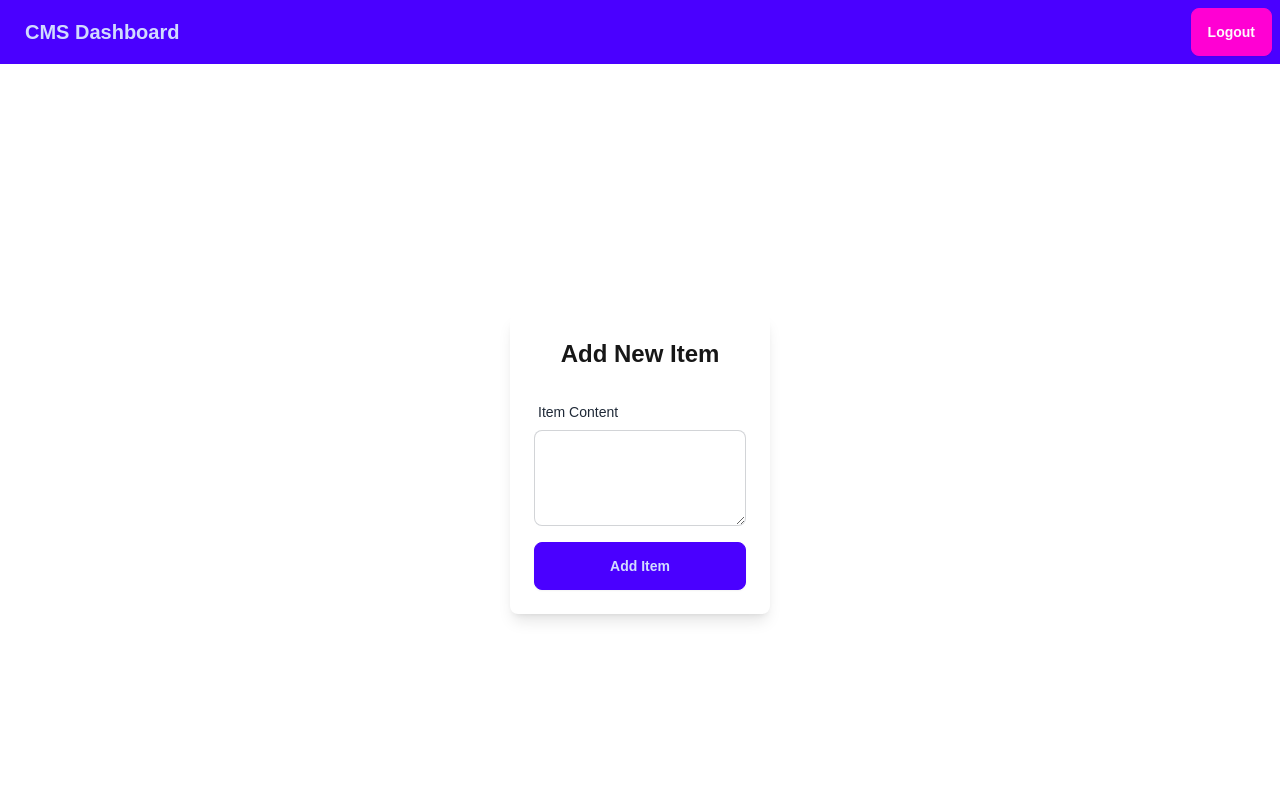
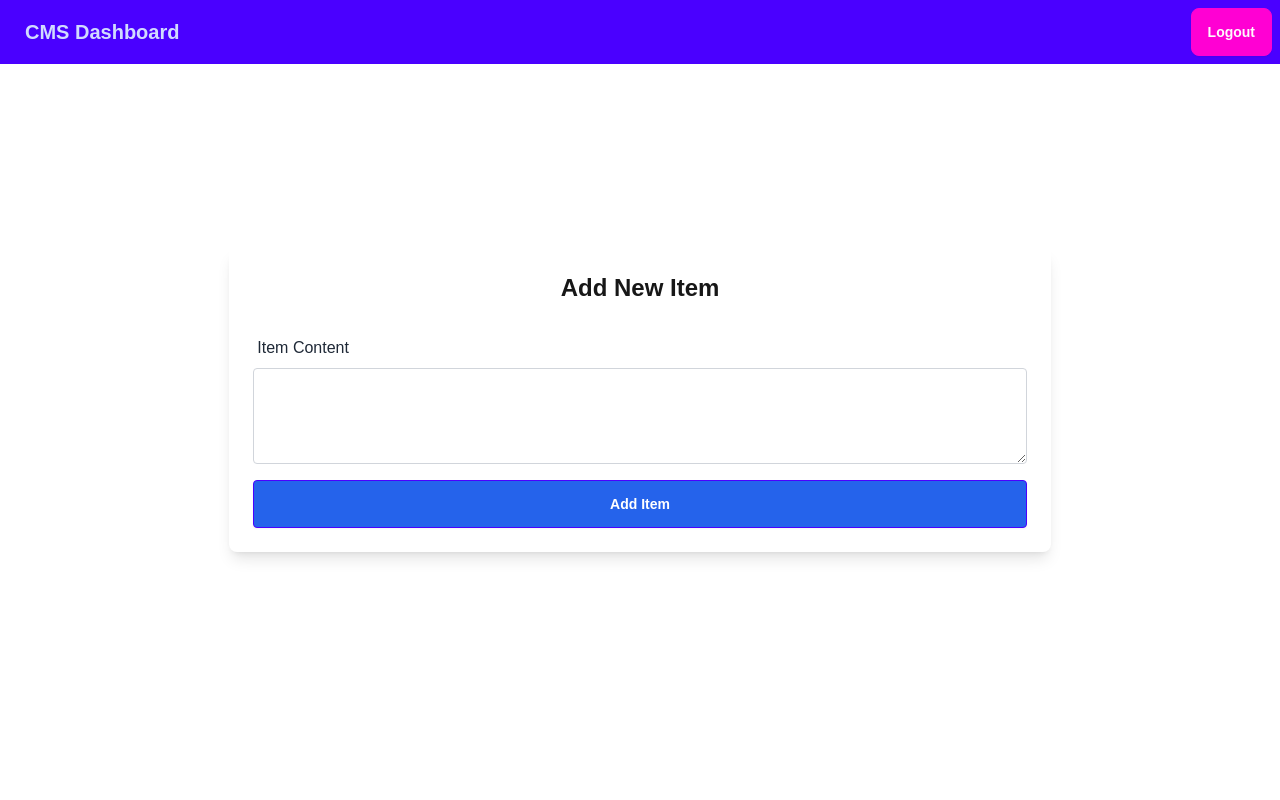
Before and after one commit to mkbhru/mecon-jobs-next, a Next.js app: page /cms/sections/1/items/new in a window 1280 px wide. Shown: the top 800 px of the page. Built offline with nearby package versions, Linux system fonts and the light colour scheme.

Commit message:
looks good

```diff
--- a/app/cms/layout.js
+++ b/app/cms/layout.js
@@ -20,7 +20,7 @@ export default function CmsLayout({ children }) {
 
   return (
     <>
-      <div className="fixed top-0 left-0 w-full z-50 bg-white overflow-auto">
+      <div className="fixed top-0 left-0 w-full z-50 overflow-auto">
         {/* Local Navbar */}
         <div className="navbar bg-primary text-primary-content">
           <Link href="/cms">
@@ -44,7 +44,7 @@ export default function CmsLayout({ children }) {
         </div>
       </div>
       {/* Main CMS Content */}
-      <main className="p-16 relative top-0 left-0 w-full bg-white">
+      <main className="">
         {children}
       </main>
     </>
--- a/app/cms/sections/[id]/items/new/page.js
+++ b/app/cms/sections/[id]/items/new/page.js
@@ -27,23 +27,28 @@ const AddItemPage = () => {
   };
 
   return (
-    <div className="flex flex-col items-center justify-center min-h-screen ">
-      <div className="w-full max-w-lg p-6 bg-white rounded-lg shadow-lg">
+    <div className="flex w-full min-h-screen items-center justify-center px-4 l-2">
+      <div className="flex flex-col w-full max-w-lg p-6 rounded-lg shadow-lg md:max-w-3xl lg:max-w-4xl">
         <h1 className="text-2xl font-bold text-center mb-6">Add New Item</h1>
-        <form onSubmit={handleSubmit}>
+        <form onSubmit={handleSubmit} className="w-full">
           <div className="form-control mb-4">
             <label className="label">
-              <span className="label-text">Item Content</span>
+              <span className="label-text text-base font-medium">
+                Item Content
+              </span>
             </label>
             <textarea
-              className="textarea textarea-bordered h-24"
+              className="textarea textarea-bordered w-full h-24 border border-gray-300 rounded focus:outline-none focus:ring focus:ring-blue-500 focus:border-blue-500"
               value={content}
               onChange={(e) => setContent(e.target.value)}
               required
             ></textarea>
           </div>
           {error && <p className="text-red-500 text-sm mb-4">{error}</p>}
-          <button type="submit" className="btn btn-primary w-full">
+          <button
+            type="submit"
+            className="btn btn-primary w-full py-2 px-4 text-white bg-blue-600 rounded hover:bg-blue-700 focus:outline-none focus:ring focus:ring-blue-500"
+          >
             Add Item
           </button>
         </form>
--- a/app/cms/sections/new/page.js
+++ b/app/cms/sections/new/page.js
@@ -31,8 +31,8 @@ const AddSection = () => {
   };
 
   return (
-    <div className="min-h-screen bg-base-200 p-4">
-      <div className="card bg-base-100 shadow-lg p-4 max-w-md mx-auto">
+    <div className="min-h-screen bg-base-200 p-4 flex items-center ">
+      <div className="card bg-base-100 shadow-lg p-4 max-w-md mx-auto flex-1 w-2/3">
         <h2 className="text-2xl font-bold mb-4">Add New Section</h2>
         {error && (
           <div className="alert alert-error mb-4">
@@ -44,11 +44,11 @@ const AddSection = () => {
             <label className="label">
               <span className="label-text">Section Name</span>
             </label>
-            <input
+            <textarea
               type="text"
               value={name}
               onChange={(e) => setName(e.target.value)}
-              className="input input-bordered"
+              className="textarea textarea-bordered w-full h-24 border border-gray-300 rounded focus:outline-none focus:ring focus:ring-blue-500 focus:border-blue-500"
               placeholder="Enter section name"
               required
             />
--- a/app/layout.js
+++ b/app/layout.js
@@ -26,8 +26,8 @@ export default function RootLayout({ children }) {
       >
         <div className="flex flex-col min-h-screen">
           <Header />
-          <div className="min-h-screen flex flex-col items-center justify-center">
-            <main className="flex-grow">{children}</main>
+          <div className=" min-h-screen w-full flex flex-row items-center justify-center">
+            <main className="w-2/3">{children}</main>
           </div>
           <Footer />
         </div>
```
Also changed, not shown: app/frontend/page.js (+0 -13 lines).
